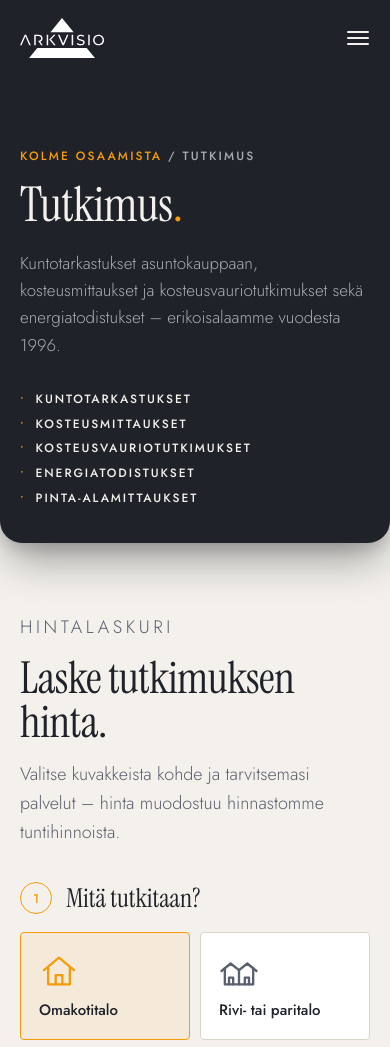
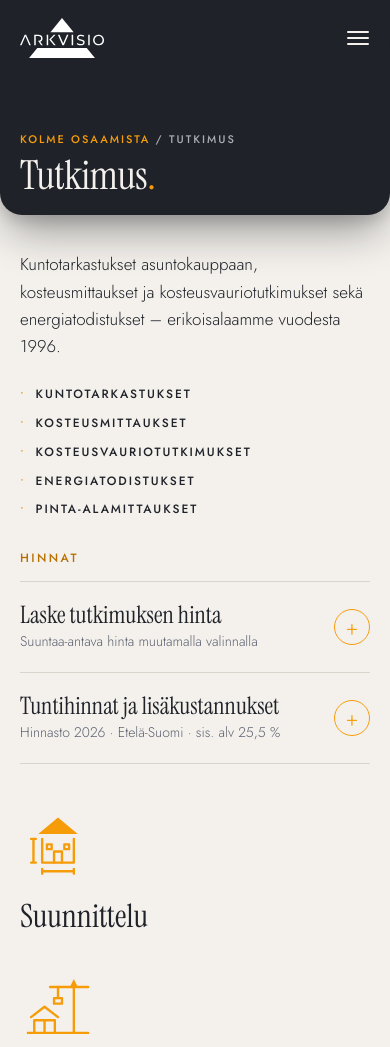
Before and after one commit to arkvisio-aleksei/www.arkvisio.fi, a plain HTML site: page tutkimus.html in a window 390 px wide. Shown: the top 1047 px of the page. Drawn offline with Linux system fonts and the light colour scheme.

Commit message:
Alasivut: matala otsikkopaneeli, sisältö vaalealla, hinnat avattavina

```diff
--- a/css/tyylit.css
+++ b/css/tyylit.css
@@ -945,3 +945,27 @@ html:has(body.etusivu) { background: #F4F1EC; }
   -webkit-backdrop-filter: none; }
 .liike-nappi svg { width: 100%; height: 100%; display: block; }
 .liike-nappi[hidden] { display: none; }
+
+/* ================= Alasivut: matala otsikkopaneeli, sisältö vaalealla, hinnat avattavina ================= */
+.etusivu.alasivu .paakuva-keski { padding: calc(76px + 8px) var(--reuna-o) clamp(22px, 3vw, 36px) var(--reuna); }
+.etusivu.alasivu .paakuva h1 { font-size: clamp(40px, 5.6vw, 80px); }
+.etusivu.alasivu .murupolku { margin-bottom: 10px; font-size: 11px; }
+/* Sisältö vaalealla */
+.alasivu-intro { padding-block: clamp(36px, 5vw, 64px) clamp(16px, 3vw, 32px); }
+.alasivu-intro .alasivu-lede { margin: 0; max-width: 58ch; color: var(--muste); font-weight: 300; font-size: clamp(17px, 1.5vw, 20px); line-height: 1.6; }
+.alasivu-intro .alasivu-sisalto { max-width: none; margin: 26px 0 0; display: grid; gap: 12px; color: var(--muste); }
+.alasivu-intro .alasivu-sisalto li::before { color: var(--vision-oranssi); }
+/* Hinnat avattavina */
+.hinnat-osio { padding-block: clamp(16px, 3vw, 32px) clamp(40px, 6vw, 72px); }
+.hinnat-osio .ylaotsikko { margin-bottom: 14px; color: #B86F00; }
+.avattava { border-top: 1px solid #DAD5CC; }
+.avattava:last-of-type { border-bottom: 1px solid #DAD5CC; }
+.avattava summary { list-style: none; cursor: pointer; display: grid; grid-template-columns: 1fr auto; gap: 4px 16px; align-items: center; padding: 20px 0; }
+.avattava summary::-webkit-details-marker { display: none; }
+.avattava summary span { font: 400 clamp(24px, 2.6vw, 34px)/1.1 var(--fontti-otsikko); color: var(--muste); }
+.avattava summary small { grid-column: 1; font: 300 14px/1.4 var(--fontti-teksti); color: var(--harmaa); }
+.avattava summary::after { content: "+"; grid-column: 2; grid-row: 1 / span 2; width: 36px; height: 36px; display: grid; place-items: center;
+  border: 1px solid var(--vision-oranssi); border-radius: 50%; color: var(--vision-oranssi); font: 300 22px/1 var(--fontti-teksti); transition: transform .3s ease; }
+.avattava[open] summary::after { transform: rotate(45deg); }
+.avattava summary:hover span { color: #B86F00; }
+.avattava-sisalto { padding: 4px 0 32px; }
--- a/tutkimus.html
+++ b/tutkimus.html
@@ -10,7 +10,7 @@
   <link rel="preconnect" href="https://fonts.googleapis.com">
   <link rel="preconnect" href="https://fonts.gstatic.com" crossorigin>
   <link rel="stylesheet" href="https://fonts.googleapis.com/css2?family=Instrument+Serif:ital@0;1&family=Jost:ital,wght@0,300;0,400;0,500;0,600;1,400&display=swap">
-  <link rel="stylesheet" href="css/tyylit.css?v=20261126zzl">
+  <link rel="stylesheet" href="css/tyylit.css?v=20261126zzm">
 </head>
 <body class="etusivu alasivu">
   <a class="ohita" href="#sisalto">Siirry sisältöön</a>
@@ -24,11 +24,8 @@
             <div>
               <p class="murupolku"><a href="index.html#palvelut">Kolme osaamista</a> / Tutkimus</p>
               <h1>Tutkimus<span class="oranssi">.</span></h1>
-              <p class="alasivu-lede">Kuntotarkastukset asuntokauppaan, kosteusmittaukset ja kosteusvauriotutkimukset sekä energiatodistukset – erikoisalaamme vuodesta 1996.</p>
             </div>
-            <div class="alasivu-ikoni"><svg class="ikoni" viewBox="0 0 24 24" fill="none" stroke="currentColor" stroke-width="1.2" stroke-linecap="round" stroke-linejoin="round" aria-hidden="true"><circle cx="10.5" cy="10.5" r="6.5"/><path d="m20.5 20.5-5.4-5.4"/><path d="M10.5 7.5v6M7.5 10.5h6"/></svg></div>
           </div>
-          <ul class="alasivu-sisalto"><li>Kuntotarkastukset</li><li>Kosteusmittaukset</li><li>Kosteusvauriotutkimukset</li><li>Energiatodistukset</li><li>Pinta-alamittaukset</li></ul>
       </div>
     </div>
     <div class="kehys">
@@ -48,29 +45,34 @@
 
   <main id="sisalto">
 
-    <!-- HINTALASKURI: vaihtoehdot ja tuntiarviot tiedostossa data/hinnasto.js -->
-    <section class="osio" id="hintalaskuri">
+    <!-- PALVELUN SISÄLTÖ (vaalealla) -->
+    <section class="osio alasivu-intro">
       <div class="kehys">
-        <div class="osio-otsikko">
-          <p class="ylaotsikko">Hintalaskuri</p>
-          <h2>Laske tutkimuksen hinta.</h2>
-          <p>Valitse kuvakkeista kohde ja tarvitsemasi palvelut – hinta muodostuu hinnastomme tuntihinnoista.</p>
-        </div>
-        <div data-laskuri="tutkimus"></div>
+              <p class="alasivu-lede">Kuntotarkastukset asuntokauppaan, kosteusmittaukset ja kosteusvauriotutkimukset sekä energiatodistukset – erikoisalaamme vuodesta 1996.</p>
+          <ul class="alasivu-sisalto"><li>Kuntotarkastukset</li><li>Kosteusmittaukset</li><li>Kosteusvauriotutkimukset</li><li>Energiatodistukset</li><li>Pinta-alamittaukset</li></ul>
       </div>
     </section>
 
-    <!-- TUNTIHINNAT -->
-    <section class="osio" id="tuntihinnat" style="padding-top:0">
+    <!-- HINNAT: laskuri ja tuntihinnat avattavina lisätietoina. Laskurin data: data/hinnasto.js -->
+    <section class="osio hinnat-osio" id="hintalaskuri">
       <div class="kehys">
-        <div class="osio-otsikko">
-          <p class="ylaotsikko">Hinnasto 2026 · Etelä-Suomi</p>
-          <h2>Tuntihinnat.</h2>
-          <p>Käytetään tehtävissä, joista ei ole sovittu kiinteää palkkiota. Hinnat sisältävät alv:n 25,5 %.</p>
-        </div>
+        <p class="ylaotsikko">Hinnat</p>
+        <details class="avattava">
+          <summary><span>Laske tutkimuksen hinta</span><small>Suuntaa-antava hinta muutamalla valinnalla</small></summary>
+          <div class="avattava-sisalto">
+
+        <div data-laskuri="tutkimus"></div>
+          </div>
+        </details>
+        <details class="avattava" id="tuntihinnat">
+          <summary><span>Tuntihinnat ja lisäkustannukset</span><small>Hinnasto 2026 · Etelä-Suomi · sis. alv 25,5 %</small></summary>
+          <div class="avattava-sisalto">
+
         <div class="tuntihinnat" data-tuntihinnat="erityis"></div>
         <h3 class="lisakulut-otsikko">Lisäkustannukset</h3>
         <ul class="lisakulut" data-lisakulut></ul>
+          </div>
+        </details>
       </div>
     </section>
 
@@ -109,10 +111,10 @@
     </div>
   </footer>
 
-  <script src="data/hinnasto.js?v=20261126zzl"></script>
-  <script src="js/ikonit.js?v=20261126zzl"></script>
-  <script src="js/havainne.js?v=20261126zzl"></script>
-  <script src="js/laskuri.js?v=20261126zzl"></script>
-  <script src="js/valikko.js?v=20261126zzl"></script>
+  <script src="data/hinnasto.js?v=20261126zzm"></script>
+  <script src="js/ikonit.js?v=20261126zzm"></script>
+  <script src="js/havainne.js?v=20261126zzm"></script>
+  <script src="js/laskuri.js?v=20261126zzm"></script>
+  <script src="js/valikko.js?v=20261126zzm"></script>
 </body>
 </html>
```
Also changed, not shown: index.html (+2 -2 lines), suunnittelu.html (+26 -24 lines), tyomaa.html (+25 -23 lines).
